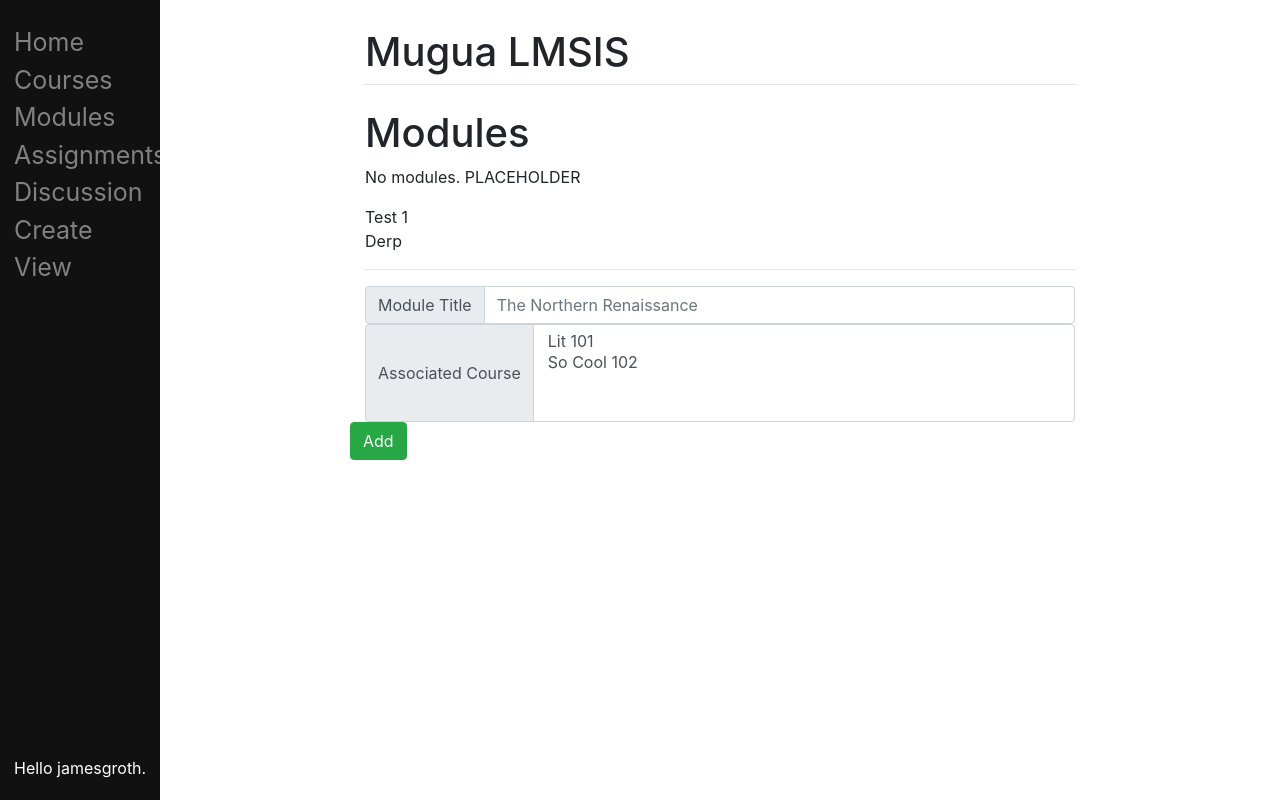
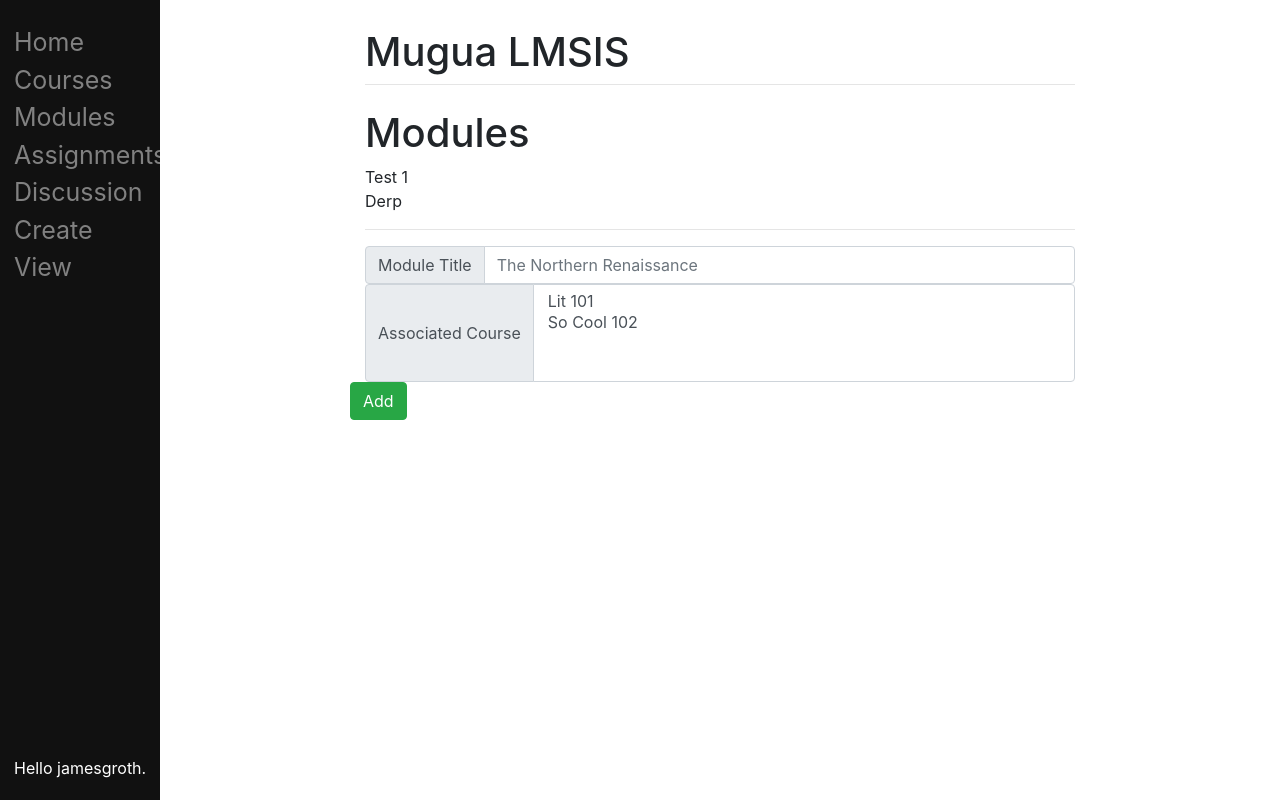
Before and after one commit to stoneneedle/muguademo, a Django app: page /modules in a window 1280 px wide. Run offline with Django 4.2, Linux system fonts and the light colour scheme; a user stored in the database is signed in; data comes from the database, SQL or seed files in the repository.

Commit message:
Removed placeholder in modules.html.

```diff
--- a/mugua/main/templates/main/modules.html
+++ b/mugua/main/templates/main/modules.html
@@ -3,8 +3,6 @@
 
 {% block content %}
 <h1>Modules</h1>
-
-<p>No modules. PLACEHOLDER</p>
 
 {% if not teachersmodule.all %}
 <p>No courses yet.</p>
```
